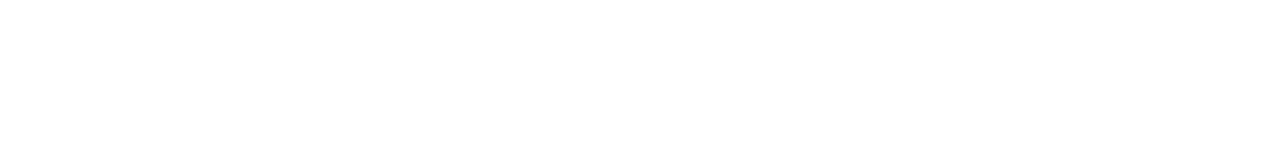
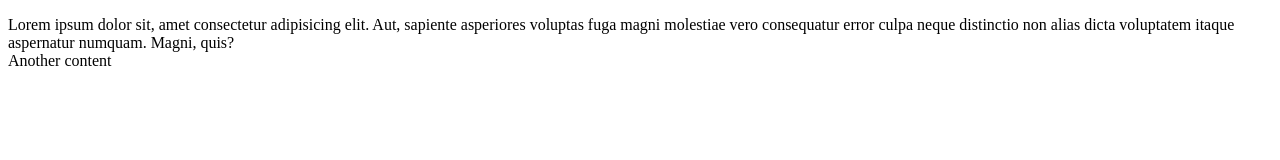
Before and after one commit to OnlyRaydek/new-train-git, a plain HTML site: page index.html in a window 1280 px wide. Drawn offline with Linux system fonts and the light colour scheme.

Commit message:
some update

```diff
--- a/index.html
+++ b/index.html
@@ -6,6 +6,10 @@
   <title>Document</title>
 </head>
 <body>
-
+  <p>
+    Lorem ipsum dolor sit, amet consectetur adipisicing elit. Aut, sapiente asperiores voluptas fuga magni molestiae vero consequatur error culpa neque distinctio non alias dicta voluptatem itaque aspernatur numquam. Magni, quis?
+    <br>
+    <span>Another content</span>
+  </p>
 </body>
 </html>
```
